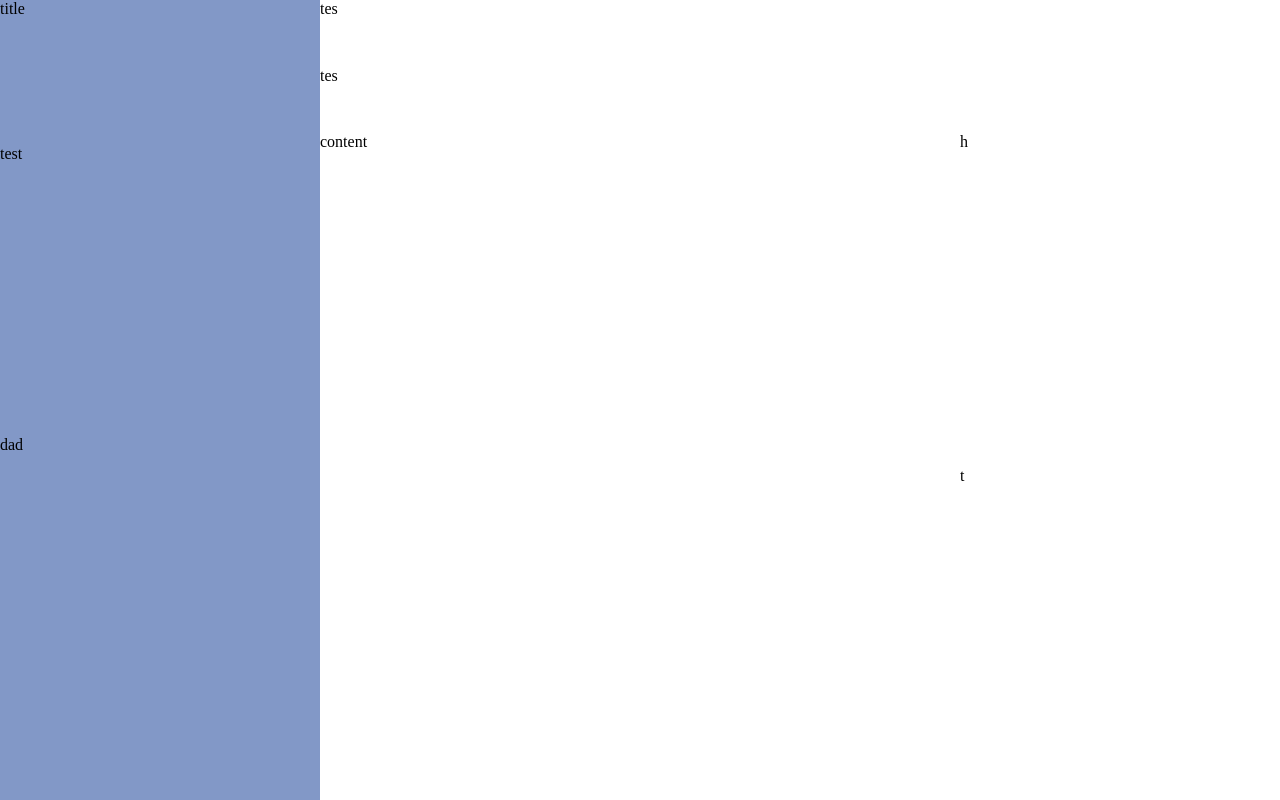
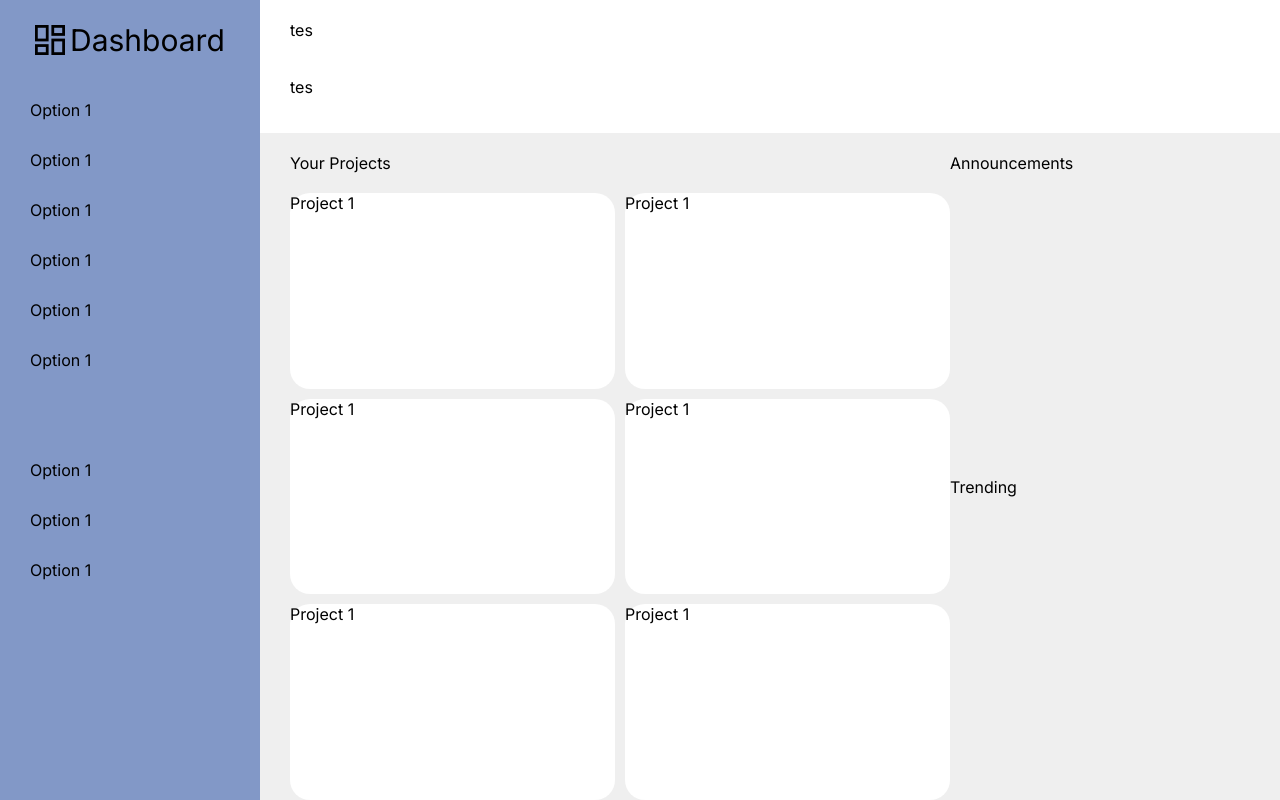
Before and after one commit to andermendz/odin-admin-dashboard, a plain HTML site: page index.html in a window 1280 px wide. Drawn offline with nearby package versions, Linux system fonts and the light colour scheme.

Commit message:
basic layout concept done

```diff
--- a/index.html
+++ b/index.html
@@ -6,23 +6,34 @@
     <meta name="viewport" content="width=device-width, initial-scale=1.0">
     <title>Admin Dashboard</title>
     <link rel="stylesheet" href="./styles.css">
+    <link rel="stylesheet" href="https://fonts.googleapis.com/css2?family=Material+Symbols+Outlined:opsz,wght,FILL,GRAD@20..48,100..700,0..1,-50..200" />
 </head>
 
 <body>
     <div class="layout">
         <div class="sidebar">
-            <div class="title">
-                title
+            <div class="sidebar-title">
+                <div class="sidebar-logo">
+                    <span class="material-symbols-outlined">
+
+                        dashboard
+                        </span>
+                        Dashboard
+                </div>
+
             </div>
             <div class="sidebar-options">
-                <div>
-                    test
-                </div>
+                <div> Option 1</div>
+                <div> Option 1</div>
+                <div> Option 1</div>
+                <div> Option 1</div>
+                <div> Option 1</div>
+                <div> Option 1</div>
             </div>
             <div class="sidebar-options-others">
-                <div>
-                    dad
-                </div>
+                <div> Option 1</div>
+                <div> Option 1</div>
+                <div> Option 1</div>
             </div>
         </div>
 
@@ -36,12 +47,29 @@
         </div>
 
         <div class="content">
+
             <div class="projects">
-                content
+                <div class="projects-title">
+                    Your Projects </div>
+                    <div class="projects-menu">
+                        <div  class="project"> Project 1</div>
+                        <div  class="project"> Project 1</div>
+                        <div  class="project"> Project 1</div>
+                        <div  class="project"> Project 1</div>
+                        <div  class="project"> Project 1</div>
+                        <div  class="project"> Project 1</div>
+                    </div>
+
             </div>
-            <div class="announcements">
-                h</div>
-            <div class="trends">t</div>
+            <div class="secondary-content">
+                <div class="announcements">
+                    Announcements
+                </div>
+                <div class="trends">
+                    Trending
+                </div>
+            </div>
+
 
         </div>
 
--- a/styles.css
+++ b/styles.css
@@ -1,27 +1,74 @@
+@import url('https://fonts.googleapis.com/css2?family=Inter&display=swap');
+
 body{
     padding: 0px;
     margin: 0px;
+    height: 100vh;
+
+    font-family: 'Inter', sans-serif;
 }
 .layout{
     display: grid;
     height: 100vh;
-    grid-template-columns: 1fr 3fr;
+    grid-template-columns: 260px 1fr;
     grid-template-rows: 1fr 1fr 4fr;
 
+
+
 }
+
+
 
 .sidebar{
     display: grid;
     grid-row: 1/4;
-    grid-template-rows: 0.8fr 1.6fr 2fr ;
+    grid-template-rows: 80px 1.6fr 2fr ;
 
     background-color: #8298c7;
+
+    padding-top: 20px;
+    padding-left: 30px;
+}
+
+
+
+.sidebar-title{
+    display: flex;
+    font-size: 30px;
+    gap: 10px;
+
+    align-items: flex-start;
+
+}
+
+.sidebar-logo{
+    display: flex;
+    align-items: center;
+}
+
+.sidebar-title .material-symbols-outlined {
+    font-size: 40px;
+  }
+
+.sidebar-options{
+
+    display: grid;
+    grid-template-rows:  50px 50px 50px 50px 50px 50px;
+    margin-bottom: 60px;
+}
+
+.sidebar-options-others{
+    display: grid;
+    grid-template-rows:  50px 50px 50px;
+    margin-bottom: 60px;
 }
 
 .header{
     display: grid;
     grid-column: 2/3;
-      grid-template-rows: 1fr 1fr;
+    grid-template-rows: 1fr 1fr;
+    padding-top: 20px;
+    padding-left: 30px;
 }
 
 .content{
@@ -30,22 +77,49 @@ body{
     grid-row: 2/4;
     grid-template-columns: 2fr 1fr;
     grid-template-rows: 1fr 1fr;
+
+    background-color: #efefef;
+    padding-top: 20px;
+    padding-left: 30px;
 }
 
 .projects{
     display: grid;
     grid-column: 1/2;
     grid-row: 1/3;
+
+    grid-template-rows: 40px 1fr;
 }
 
+.projects-menu{
+display: grid;
+
+grid-template-columns: 1fr 1fr ;
+grid-template-rows: 1fr 1fr 1fr;
+
+gap: 10px;
+
+}
+
+.project{
+    background-color: #ffffff;
+    border-radius: 20px;
+
+}
+
+.secondary-content{
+    display: grid;
+    grid-row: 1/3;
+    grid-template-rows: 1fr 1fr;
+}
 .announcements{
     display: grid;
-    grid-column: 2/3 ;
+
     grid-row: 1/2;
 }
 
 .trends{
      display: grid;
-    grid-column: 2/3 ;
+
     grid-row: 2/3;
 }
```
